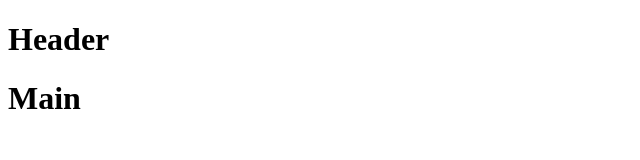
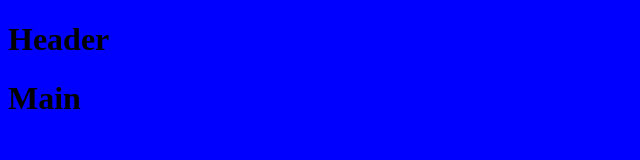
Before and after one commit to HideoKey/test-mergeconflict, a plain HTML site: page index.html in a window 1280 px wide. Shown: the whole page, without its empty margins (0-640 px from the left). Drawn offline with Linux system fonts and the light colour scheme.

Commit message:
app.js added.

```diff
--- /dev/null
+++ b/app.js
@@ -0,0 +1 @@
+console.log("Hello World");
--- a/index.html
+++ b/index.html
@@ -4,6 +4,8 @@
     <meta charset="UTF-8">
     <meta name="viewport" content="width=device-width, initial-scale=1.0">
     <title>Document</title>
+    <link rel="stylesheet" href="style.css">
+
 </head>
 <body>
     <div class="container">
```
